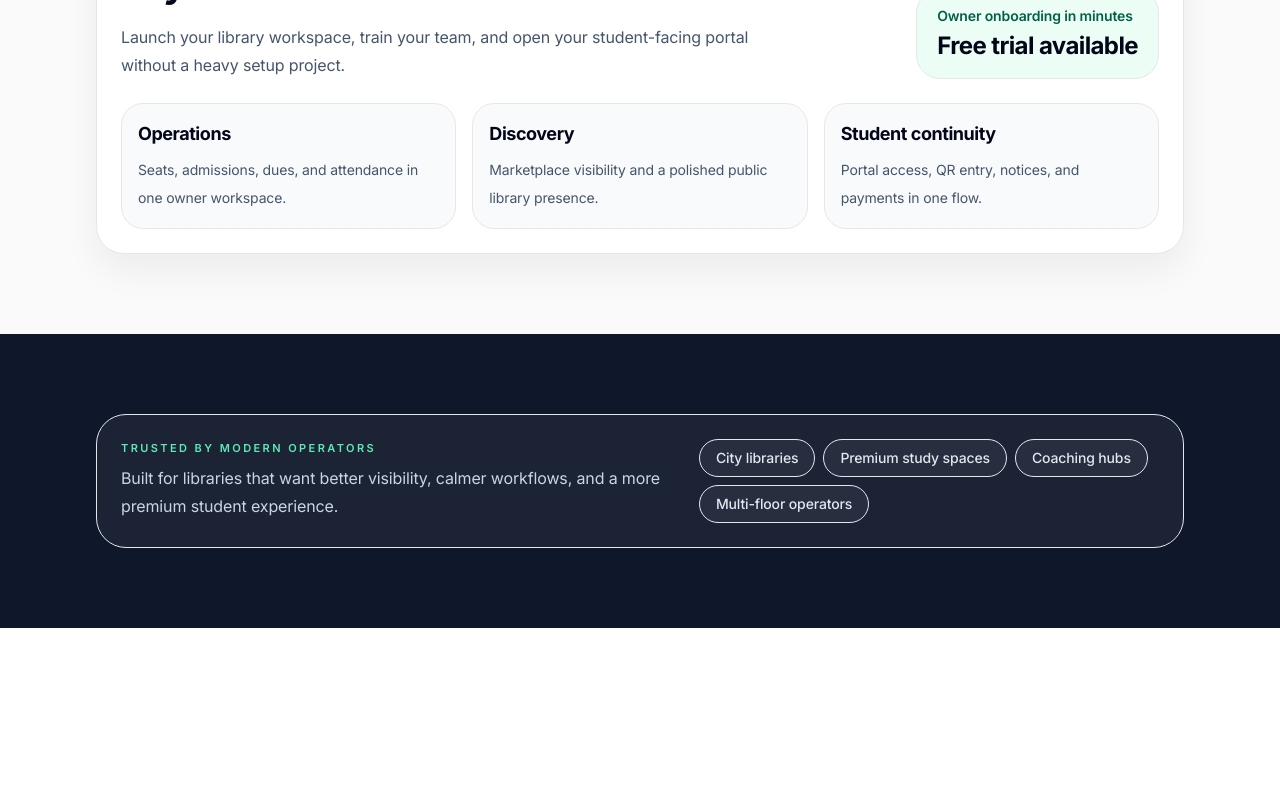
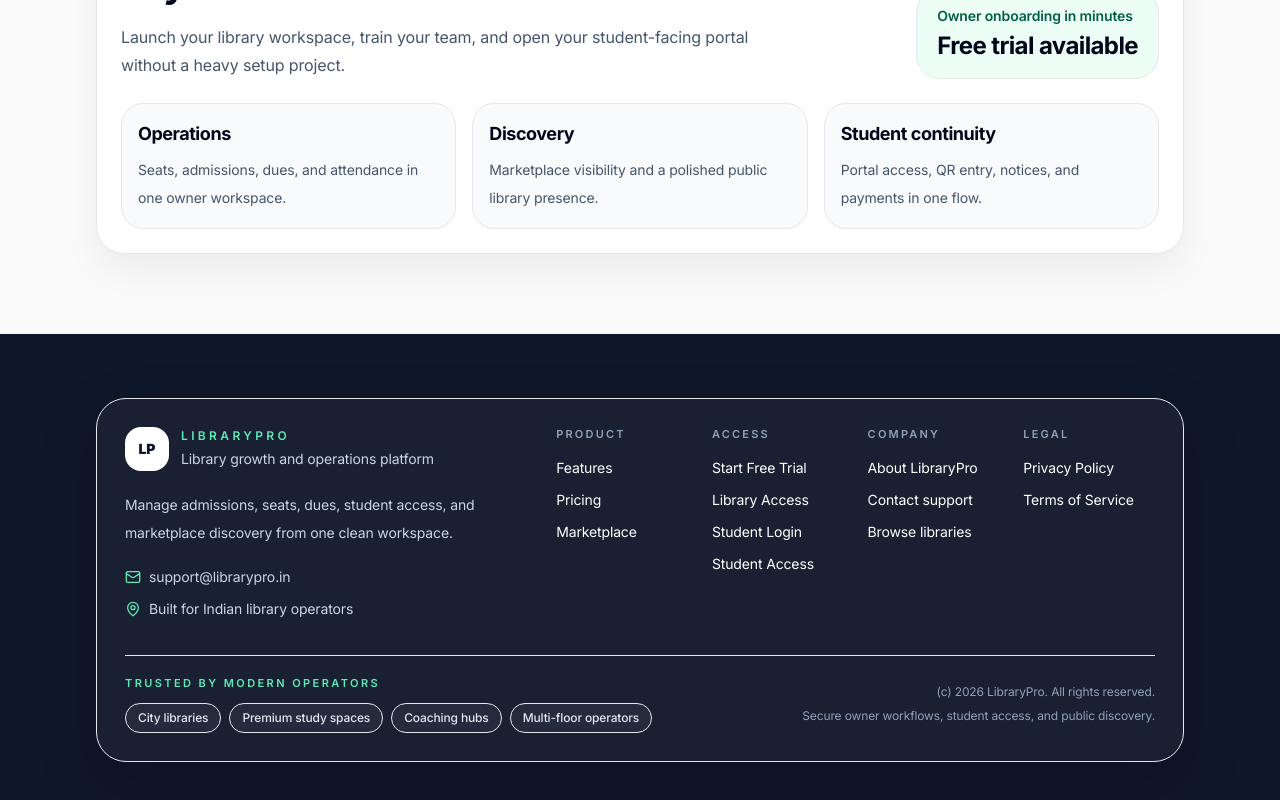
Before and after one commit to revise4rank/librarypro, a Next.js app in the folder apps/web/: page / in a window 1280 px wide. Shown: the part 3059-3859 px from the top of the page. Before the commit the page ends 3687 px from the top, so only its background shows below. Built offline with nearby package versions, Linux system fonts and the light colour scheme.

Commit message:
Add legitimate public footer

```diff
--- a/apps/web/src/app/page.tsx
+++ b/apps/web/src/app/page.tsx
@@ -6,6 +6,8 @@
   BriefcaseBusiness,
   Compass,
   LayoutDashboard,
+  Mail,
+  MapPin,
   Sparkles,
   Store,
   Users,
@@ -88,6 +90,41 @@
 ];
 
 const trustedBy = ["City libraries", "Premium study spaces", "Coaching hubs", "Multi-floor operators"];
+
+const footerColumns = [
+  {
+    title: "Product",
+    links: [
+      { label: "Features", href: "/#features" },
+      { label: "Pricing", href: "/#pricing" },
+      { label: "Marketplace", href: "/marketplace" },
+    ],
+  },
+  {
+    title: "Access",
+    links: [
+      { label: "Start Free Trial", href: "/owner/register" },
+      { label: "Library Access", href: "/owner/login" },
+      { label: "Student Login", href: "/student/login" },
+      { label: "Student Access", href: "/student/access" },
+    ],
+  },
+  {
+    title: "Company",
+    links: [
+      { label: "About LibraryPro", href: "/#features" },
+      { label: "Contact support", href: "mailto:support@librarypro.in" },
+      { label: "Browse libraries", href: "/marketplace" },
+    ],
+  },
+  {
+    title: "Legal",
+    links: [
+      { label: "Privacy Policy", href: "/privacy" },
+      { label: "Terms of Service", href: "/terms" },
+    ],
+  },
+];
 
 const sectionMotion = {
   hidden: { opacity: 0, y: 20 },
@@ -350,25 +387,83 @@
           </div>
         </section>
 
-        <section className="bg-[#0F172A] text-white">
-          <div className="mx-auto w-full max-w-[1120px] px-4 py-16 md:py-20">
-            <motion.div variants={sectionMotion} className="flex flex-col gap-5 rounded-[30px] border border-white/10 bg-white/5 px-6 py-6 md:flex-row md:items-center md:justify-between">
-              <div>
-                <p className="text-[11px] font-semibold uppercase tracking-[0.22em] text-emerald-300">Trusted by modern operators</p>
-                <p className="mt-2 text-base leading-7 text-slate-300">
-                  Built for libraries that want better visibility, calmer workflows, and a more premium student experience.
-                </p>
+        <motion.footer variants={sectionMotion} className="bg-[#0F172A] text-white">
+          <div className="mx-auto w-full max-w-[1120px] px-4 py-14 md:py-16">
+            <div className="rounded-[30px] border border-white/10 bg-white/[0.04] p-5 shadow-[0_24px_60px_rgba(0,0,0,0.18)] md:p-7">
+              <div className="grid gap-8 lg:grid-cols-[1.2fr_1.8fr]">
+                <div>
+                  <Link href="/" className="inline-flex items-center gap-3">
+                    <span className="grid h-11 w-11 place-items-center rounded-2xl bg-white text-sm font-black text-[#0F172A]">
+                      LP
+                    </span>
+                    <span>
+                      <span className="block text-[12px] font-semibold uppercase tracking-[0.28em] text-emerald-300">
+                        LibraryPro
+                      </span>
+                      <span className="mt-1 block text-sm text-slate-300">
+                        Library growth and operations platform
+                      </span>
+                    </span>
+                  </Link>
+
+                  <p className="mt-5 max-w-md text-sm leading-7 text-slate-300">
+                    Manage admissions, seats, dues, student access, and marketplace discovery from one clean workspace.
+                  </p>
+
+                  <div className="mt-5 grid gap-3 text-sm text-slate-300">
+                    <a href="mailto:support@librarypro.in" className="inline-flex items-center gap-2 transition hover:text-white">
+                      <Mail className="h-4 w-4 text-emerald-300" />
+                      support@librarypro.in
+                    </a>
+                    <p className="inline-flex items-center gap-2">
+                      <MapPin className="h-4 w-4 text-emerald-300" />
+                      Built for Indian library operators
+                    </p>
+                  </div>
+                </div>
+
+                <div className="grid gap-6 sm:grid-cols-2 lg:grid-cols-4">
+                  {footerColumns.map((column) => (
+                    <div key={column.title}>
+                      <p className="text-[11px] font-semibold uppercase tracking-[0.2em] text-slate-400">{column.title}</p>
+                      <div className="mt-4 grid gap-3">
+                        {column.links.map((link) => (
+                          <Link
+                            key={link.label}
+                            href={link.href}
+                            className="text-sm text-slate-300 transition hover:text-white"
+                          >
+                            {link.label}
+                          </Link>
+                        ))}
+                      </div>
+                    </div>
+                  ))}
+                </div>
               </div>
-              <div className="flex flex-wrap gap-2">
-                {trustedBy.map((item) => (
-                  <span key={item} className="rounded-full border border-white/10 bg-white/5 px-4 py-2 text-sm font-medium text-slate-200">
-                    {item}
-                  </span>
-                ))}
+
+              <div className="mt-9 border-t border-white/10 pt-5">
+                <div className="flex flex-col gap-5 md:flex-row md:items-center md:justify-between">
+                  <div>
+                    <p className="text-[11px] font-semibold uppercase tracking-[0.22em] text-emerald-300">Trusted by modern operators</p>
+                    <div className="mt-3 flex flex-wrap gap-2">
+                      {trustedBy.map((item) => (
+                        <span key={item} className="rounded-full border border-white/10 bg-white/5 px-3 py-1.5 text-xs font-medium text-slate-200">
+                          {item}
+                        </span>
+                      ))}
+                    </div>
+                  </div>
+                  <p className="text-xs leading-6 text-slate-400 md:text-right">
+                    (c) 2026 LibraryPro. All rights reserved.
+                    <br />
+                    Secure owner workflows, student access, and public discovery.
+                  </p>
+                </div>
               </div>
-            </motion.div>
+            </div>
           </div>
-        </section>
+        </motion.footer>
       </motion.main>
     </AnimatePresence>
   );
--- /dev/null
+++ b/apps/web/src/app/privacy/page.tsx
@@ -0,0 +1,50 @@
+import Link from "next/link";
+import { PublicSiteHeader } from "../../components/public-site-header";
+
+const sections = [
+  {
+    title: "Information we handle",
+    text: "LibraryPro may handle account details, library profile data, student admission records, payment status, seat activity, and support messages required to run the platform.",
+  },
+  {
+    title: "How we use it",
+    text: "We use this information to provide owner dashboards, student access, marketplace listings, support, security checks, and product improvements.",
+  },
+  {
+    title: "Data control",
+    text: "Library owners control their operational records. Students can contact their library operator or LibraryPro support for access, correction, or account help.",
+  },
+  {
+    title: "Contact",
+    text: "For privacy questions, contact support@librarypro.in.",
+  },
+];
+
+export default function PrivacyPage() {
+  return (
+    <main className="min-h-screen bg-[#FAFAFA] text-[#0F172A]">
+      <PublicSiteHeader />
+      <section className="mx-auto w-full max-w-[900px] px-4 py-14 md:py-20">
+        <p className="text-[11px] font-semibold uppercase tracking-[0.22em] text-emerald-700">Legal</p>
+        <h1 className="mt-3 text-[clamp(2rem,5vw,4rem)] font-black tracking-[-0.055em]">Privacy Policy</h1>
+        <p className="mt-4 max-w-2xl text-base leading-8 text-slate-600">
+          This page explains the practical privacy approach for LibraryPro users, operators, and students.
+          Last updated: April 27, 2026.
+        </p>
+
+        <div className="mt-10 grid gap-4">
+          {sections.map((section) => (
+            <article key={section.title} className="rounded-[24px] border border-slate-200 bg-white p-5 shadow-[0_14px_32px_rgba(15,23,42,0.05)]">
+              <h2 className="text-lg font-bold tracking-tight">{section.title}</h2>
+              <p className="mt-2 text-sm leading-7 text-slate-600">{section.text}</p>
+            </article>
+          ))}
+        </div>
+
+        <Link href="/" className="mt-8 inline-flex rounded-2xl bg-[#0F172A] px-5 py-3 text-sm font-semibold text-white">
+          Back to home
+        </Link>
+      </section>
+    </main>
+  );
+}
--- /dev/null
+++ b/apps/web/src/app/terms/page.tsx
@@ -0,0 +1,50 @@
+import Link from "next/link";
+import { PublicSiteHeader } from "../../components/public-site-header";
+
+const sections = [
+  {
+    title: "Platform use",
+    text: "LibraryPro provides software for library operators to manage admissions, seats, payments, student access, public pages, and marketplace discovery.",
+  },
+  {
+    title: "Operator responsibility",
+    text: "Library owners are responsible for the accuracy of their listings, student records, pricing, notices, and payment updates entered into the platform.",
+  },
+  {
+    title: "Student access",
+    text: "Students should use credentials, library codes, or join flows shared by their library. Access may depend on the library owner's approval and account status.",
+  },
+  {
+    title: "Support",
+    text: "For service, billing, or access questions, contact support@librarypro.in.",
+  },
+];
+
+export default function TermsPage() {
+  return (
+    <main className="min-h-screen bg-[#FAFAFA] text-[#0F172A]">
+      <PublicSiteHeader />
+      <section className="mx-auto w-full max-w-[900px] px-4 py-14 md:py-20">
+        <p className="text-[11px] font-semibold uppercase tracking-[0.22em] text-emerald-700">Legal</p>
+        <h1 className="mt-3 text-[clamp(2rem,5vw,4rem)] font-black tracking-[-0.055em]">Terms of Service</h1>
+        <p className="mt-4 max-w-2xl text-base leading-8 text-slate-600">
+          These terms describe the expected use of LibraryPro by library owners, teams, and students.
+          Last updated: April 27, 2026.
+        </p>
+
+        <div className="mt-10 grid gap-4">
+          {sections.map((section) => (
+            <article key={section.title} className="rounded-[24px] border border-slate-200 bg-white p-5 shadow-[0_14px_32px_rgba(15,23,42,0.05)]">
+              <h2 className="text-lg font-bold tracking-tight">{section.title}</h2>
+              <p className="mt-2 text-sm leading-7 text-slate-600">{section.text}</p>
+            </article>
+          ))}
+        </div>
+
+        <Link href="/" className="mt-8 inline-flex rounded-2xl bg-[#0F172A] px-5 py-3 text-sm font-semibold text-white">
+          Back to home
+        </Link>
+      </section>
+    </main>
+  );
+}
```
